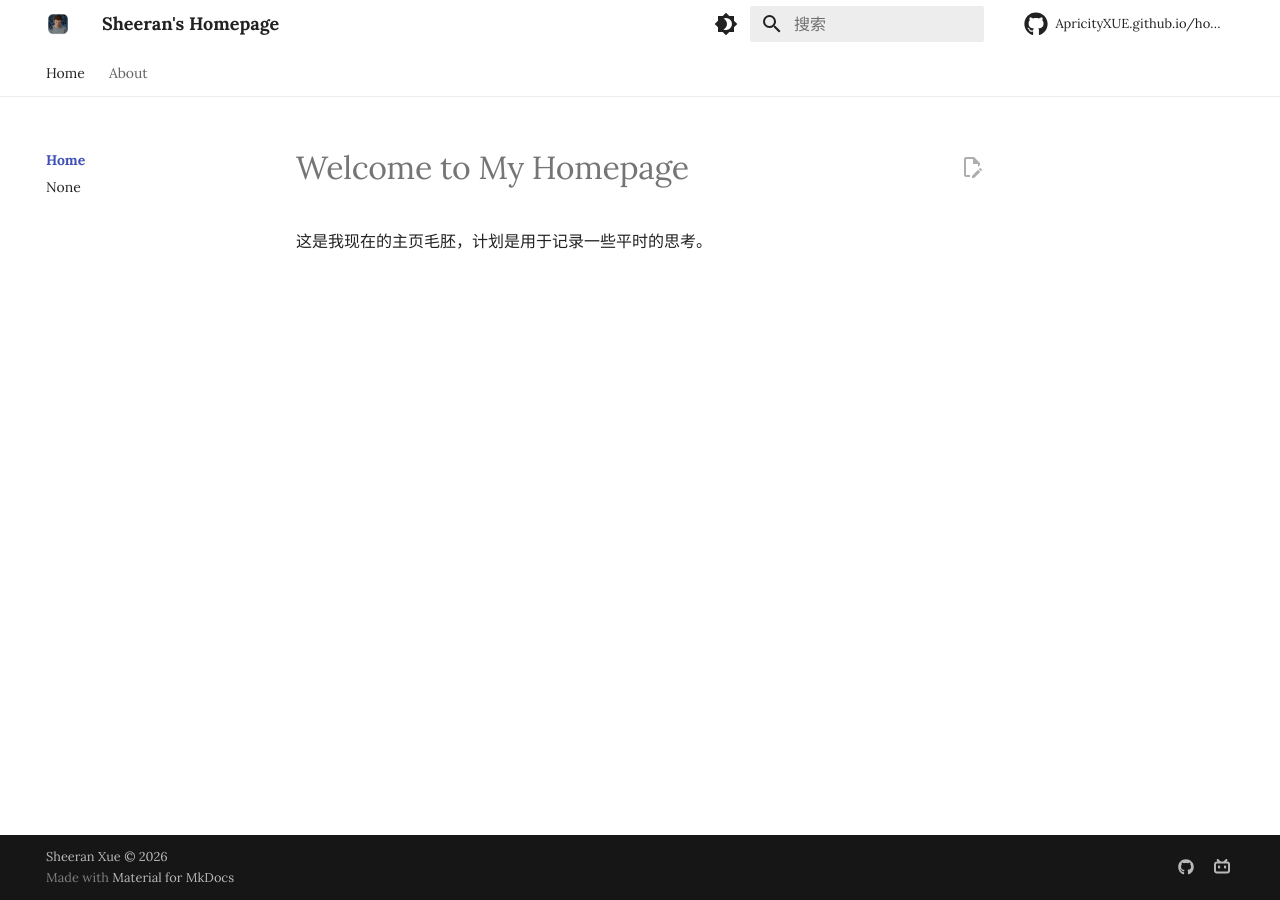
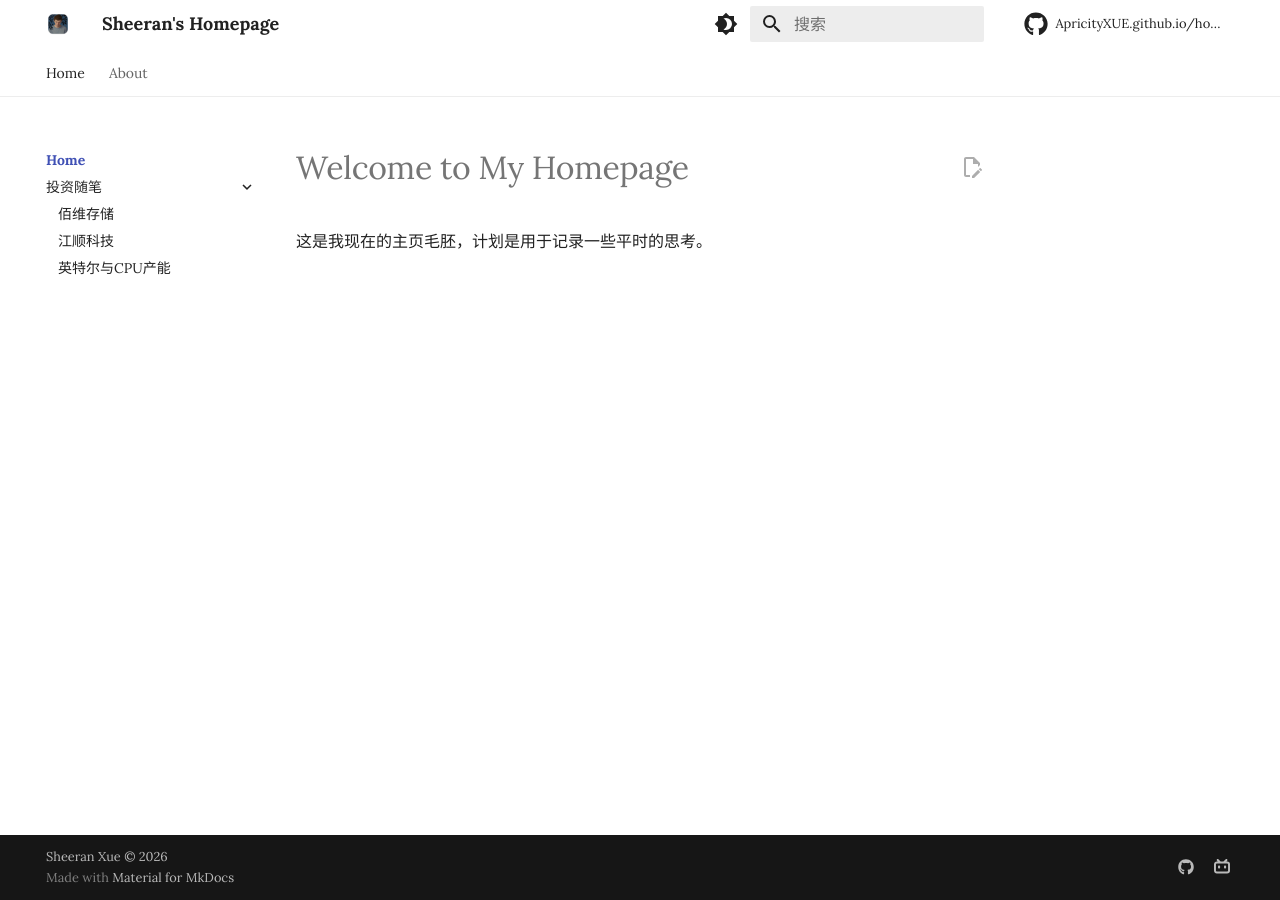
Before and after one commit to ApricityXUE/homepage, an MkDocs documentation site: the page built from docs/index.md, in a window 1280 px wide. Built offline with MkDocs 1.6.1 and Material for MkDocs 9.7.7, drawn with Linux system fonts in a browser that asks for light colours; nearby versions of some CDN libraries; some web fonts are replaced; library files that are not in the unit come from our copies; comment, search, counter and statistics services are not loaded; some of the changed lines change nothing that is shown.

Commit message:
Update mkdocs.yml

```diff
--- a/mkdocs.yml
+++ b/mkdocs.yml
@@ -9,7 +9,7 @@ site_description: Sheeran's Homepage
 nav:
   - Home:
     - index.md
-    - 投资随笔：
+    - 投资随笔:
       - 佰维存储.md
       - 江顺科技.md
       - 英特尔与CPU产能.md
```
